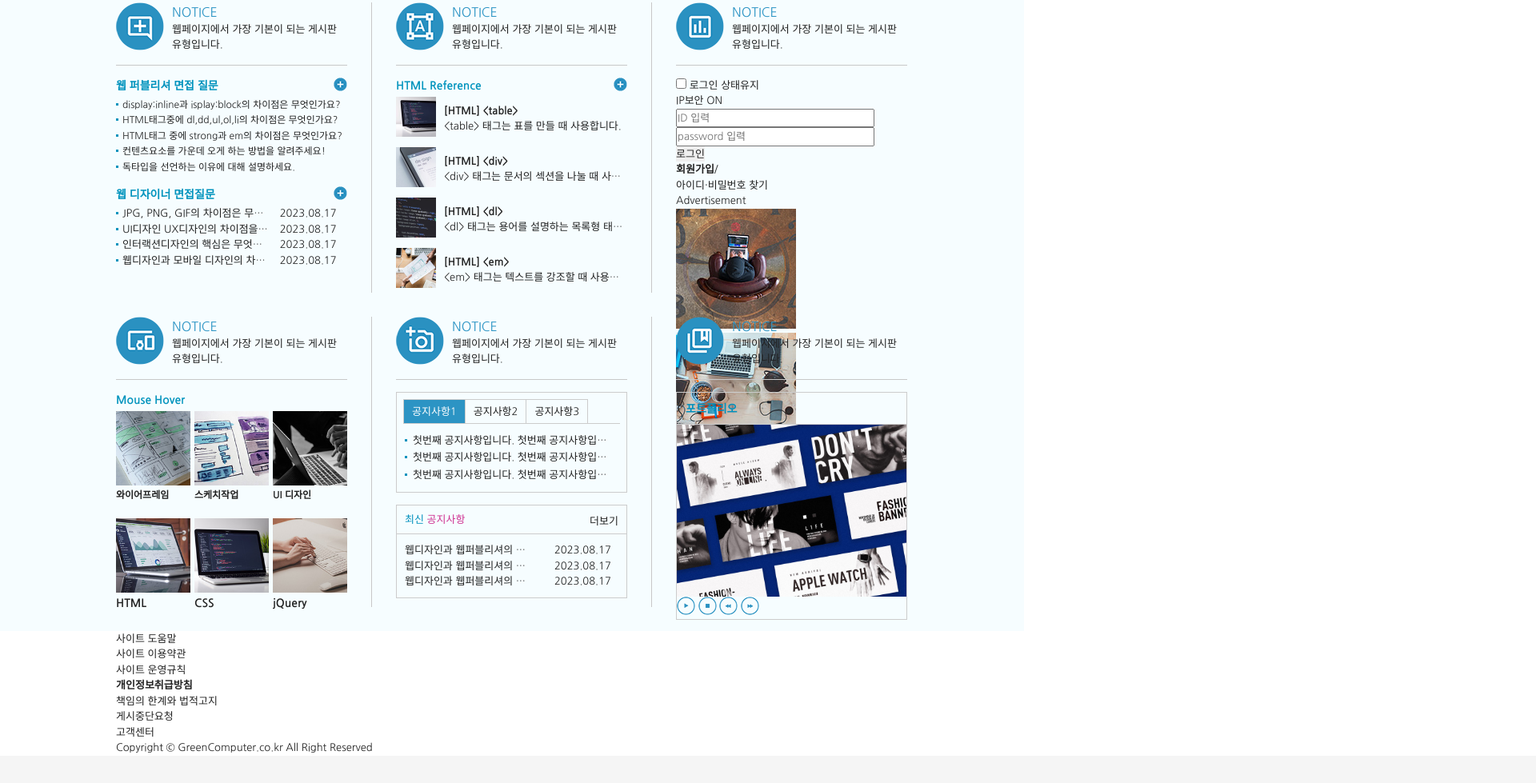
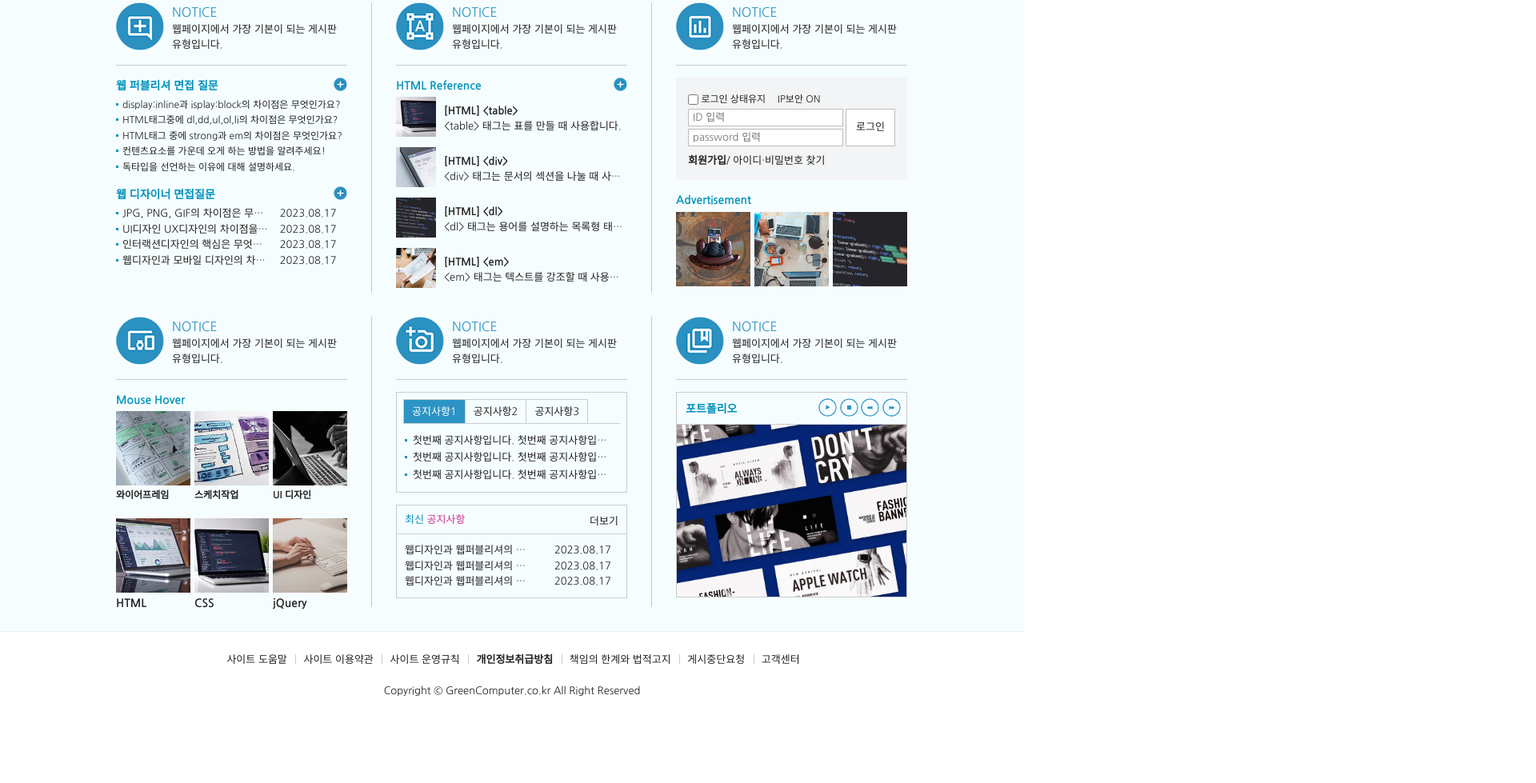
Before and after one commit to YENAZIGMINA/web, a plain HTML site: page web/web standard/index.html in a window 1280 px wide. Shown: the part 681-1660 px from the top of the page at 80% size, 1920 px wide, since content can reach past the window. After the commit the page ends 1580 px from the top, so only its background shows below. Drawn offline with nearby package versions, Linux system fonts and the light colour scheme; some packages are replaced by stand-ins of ours; a script that the page names is missing; a web font is replaced by a local one.

Commit message:
Add files via upload

```diff
--- a/web/web standard/css/style.css
+++ b/web/web standard/css/style.css
@@ -9,6 +9,7 @@ font-family: 'Nanum Gothic', sans-serif; */
 #wrap {}
 #header {background: url(../img/bg-swan.jpg) center top; height: 325px;}
 #contents {}
+#footer {border-top: 1px solid #eee;}
 
 
 /* contents 레이아웃 */
@@ -95,7 +96,7 @@ font-family: 'Nanum Gothic', sans-serif; */
 }
 
 
-/* .nav */
+/* 💛.nav */
 .nav {
     padding: 30px 0;
     display: none;
@@ -153,9 +154,11 @@ font-family: 'Nanum Gothic', sans-serif; */
     width: 60px; height: 60px;
     background:url(../img/icon.png) 0 -600px; /* url 뒤에값 background-position */
 }
-.tit .btn.on { /* js에서 toggle로 클래스명 .on만든걸로 적용 (index에는 클래스명on 없음) */
+.tit .btn.on {
+    /* ⭕ js에서 toggle로 클래스명 .on만든걸로 적용 (index에는 클래스명on 없음) */
     background-position: 0 -660px;
 }
+
 
 /* 💛banner (.cont_ban) */
 .ban {padding: 24px 0 40px;}
@@ -294,10 +297,11 @@ font-family: 'Nanum Gothic', sans-serif; */
     margin-bottom: 15px;
 }
 
-/* 게시판 notice */
+/* 게시판 notice .col1*/
 .notice {
     /* margin-top: 15px; */
-    position: relative;} /* a.more의 position기준 */
+    position: relative; /* a.more의 position기준 */
+}
 .notice h4 {
     font-size: 14px;
     color: #0093bd;
@@ -330,7 +334,7 @@ font-family: 'Nanum Gothic', sans-serif; */
     right: 0; top: 0;
 }
 
-/* 게시판2 notice2 */
+/* 게시판2 notice2 .col1 */
 .notice2 {
     margin-top: 15px;
     position: relative;
@@ -426,7 +430,7 @@ font-family: 'Nanum Gothic', sans-serif; */
 .notice_hover ul li a span {
     /* ✔ 인라인요소는 자식의 넓이를 따라감 */
     position: relative;
-    display: block; /* ❗ em태그의  포지션기준점 되려니까 공간인식못하는 인라인 span태그이므로,
+    display: block; /* ❗ em태그의 포지션기준점 되려니까 공간인식못하는 인라인 span태그이므로,
                          공간을 주기위해 display:블럭;처리 */
 }
 .notice_hover ul li a span img {
@@ -592,6 +596,7 @@ font-family: 'Nanum Gothic', sans-serif; */
 /* 갤러리 .col6 */
 .gallery {
     border: 1px solid #ccc;
+    position: relative;
 }
 .gallery h4 {
     font-size: 14px;
@@ -604,7 +609,10 @@ font-family: 'Nanum Gothic', sans-serif; */
     width: 100%;
 }
 
-.gallery .gallery_btn {}
+.gallery .gallery_btn {
+    position: absolute;
+    top: 7px; right: 7px;
+}
 .gallery .gallery_btn button {
     width: 23px; height: 23px;
     background: url(../img/icon.png) no-repeat;
@@ -634,3 +642,129 @@ font-family: 'Nanum Gothic', sans-serif; */
 .gallery .gallery_btn button.gb_icon4:hover {
     background-position: -173px -189px;
 }
+
+
+/* 로그인 */
+.login_wrap {
+    background-color: #f2f4f5;
+    padding: 15px;
+}
+.login_header {
+    font-size: 12px;
+    padding: 3px 0;
+}
+.login_wrap .lh_check {
+    float: left;
+    padding-right: 15px;
+}
+.login_wrap .lh_check .info_check {
+    vertical-align: -3px; /* ❗ 인라인끼리 라인을 맞출때 */
+}
+.login_wrap .lh_ip {
+    float: left;
+}
+.login_wrap .lh_ip em {}
+
+.login_content {
+    position: relative;
+}
+.login_content .lc_text .input_text {
+    width: 182px; height: 16px;
+    border: 1px solid #bebebe;
+    background-color: #fff;
+    outline: none;
+    margin-bottom: 3px;
+    padding: 2px 5px;
+}
+.login_content .lc_btn {
+    position: absolute;
+    top: 0; right: 0;
+    width: 62px; height: 47px;
+    background-color: #fff;
+    border: 1px solid #bebebe;
+}
+.login_footer {margin-top: 5px;}
+.login_footer ul {}
+.login_footer ul li {
+    display: inline; /* 공간을 확실히 정하지 않아도 될 때 수평 나란히 정렬은 inline */
+}
+.login_footer ul li a {}
+.login_footer ul li a strong {}
+
+/* 팝업 */
+.popup {margin-top: 15px;}
+.popup h4 {
+    font-size: 14px;
+    color: #0093bd;
+    font-weight: bold;
+    padding-bottom: 4px;
+}
+.popup ul {}
+.popup ul li {
+    float: left;
+    width: 93px;
+    margin-right: 5px;
+}
+.popup ul li:last-child {
+    margin-right: 0;
+}
+.popup ul li a {}
+.popup ul li a img {
+    width: 100%;
+}
+.popup ul li.layer {}
+.popup ul li.window {}
+.popup ul li.lightbox {}
+
+
+
+/* 💛footer */
+.footer {
+    text-align: center;
+    padding: 25px 0;
+}
+.footer ul {
+    margin-bottom: 20px;
+}
+.footer ul li {
+    display: inline;
+    padding: 0 7px 0 10px;
+    position: relative;
+}
+.footer ul li::before{
+    content: '';
+    width: 1px; height: 12px;
+    background-color: #ccc;
+    position: absolute;
+    top: 0; left: 0;
+}
+.footer ul li:first-child::before {
+    width: 0; height: 0;
+    /* display: none; -> 이것도 가능*/
+}
+.footer ul li a {}
+.footer address {}
+
+
+
+
+/* layer popup */
+#layer {
+    display: none;
+    position: fixed;
+    left: 50px; top: 50px;
+    width: 700px;
+    border: 10px solid #dceff7;
+}
+#layer img {
+    width: 100%;
+    display: block; /* 이미지의 공간 없애기 */
+}
+#layer .close {
+    position: absolute;
+    top: 10px; right: 10px;
+    background-color: #0093bd;
+    padding: 2px 6px;
+    color: #fff;
+    border-radius: 10px;
+}
```
